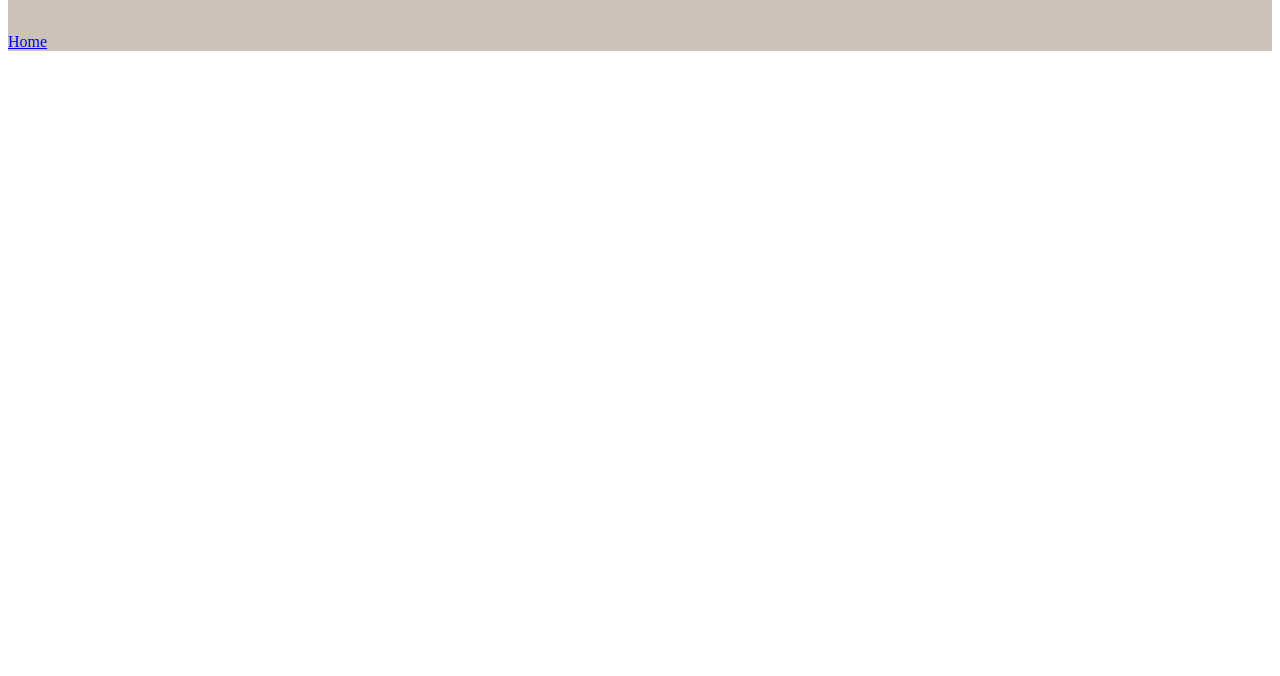
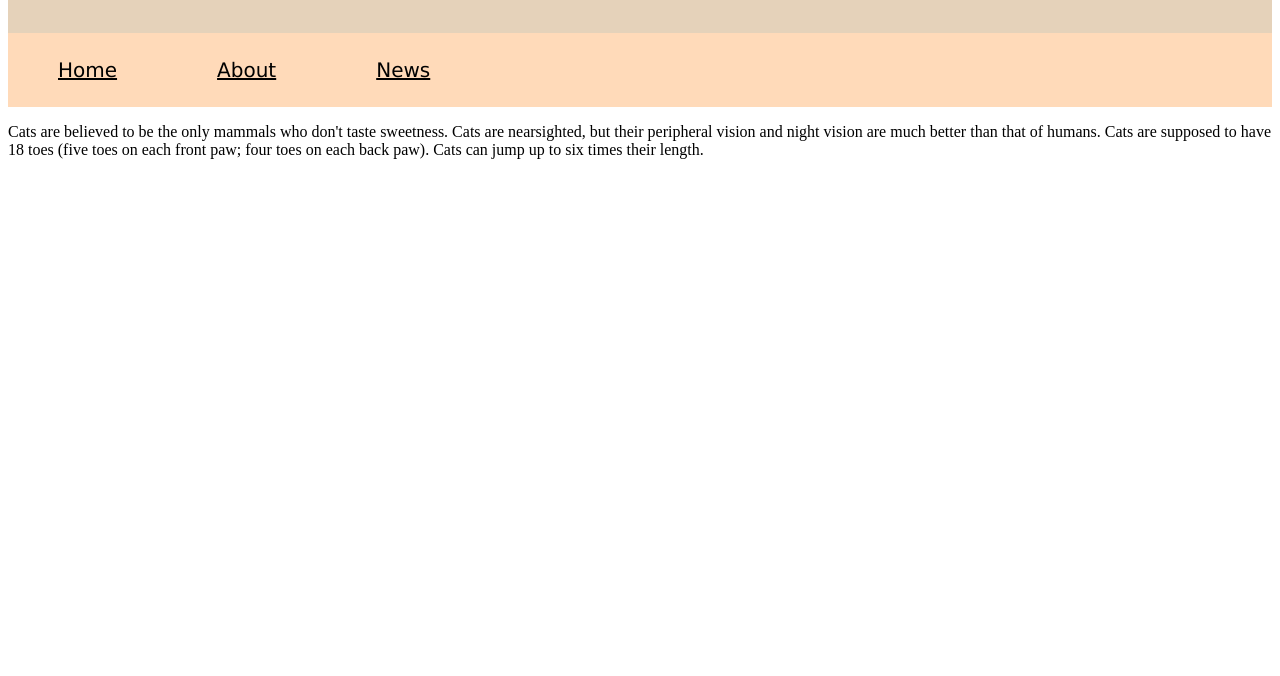
Before and after one commit to milapawlus/cat-website, a plain HTML site: page index.html in a window 1280 px wide. Shown: the part 124-800 px from the top of the page. Drawn offline with Linux system fonts and the light colour scheme.

Commit message:
added navigation bar/paragraph

```diff
--- a/index.html
+++ b/index.html
@@ -14,11 +14,22 @@
         <h1>Cats</h1>
         <nav>
             <div class="topnav">
-                <a class="active" href="#home">Home</a>
+                <a class="active" href="http://127.0.0.1:5500/#home">Home</a>
+                <a href="https://en.wikipedia.org/wiki/Cat">About</a>
+                <a href="">News</a>
             </div>
         </nav>
     </header>
-
+    <main>
+        <section>
+            <p>
+            Cats are believed to be the only mammals who don't taste sweetness.
+            Cats are nearsighted, but their peripheral vision and night vision are much better than that of humans.
+            Cats are supposed to have 18 toes (five toes on each front paw; four toes on each back paw).
+            Cats can jump up to six times their length.
+        </p>
+        </section>
+    </main>
 </body>
 
 </html>
--- a/style.css
+++ b/style.css
@@ -1,5 +1,5 @@
 header {
-    background-color: rgba(73, 47, 14, 0.288);
+    background-color: rgba(165, 99, 14, 0.288);
 
 }
 
@@ -10,3 +10,19 @@ h1 {
      margin-top: 10px;
      padding-top: 20px;
 }
+
+.topnav {
+    background-color:peachpuff;
+    overflow: hidden;
+}
+
+.topnav a {
+    text-align: center;
+    float: left;
+    font-size: 20px;
+    padding: 25px 50px;
+    font-family: Verdana, Geneva, Tahoma, sans-serif;
+    color: black;
+
+
+}
```
